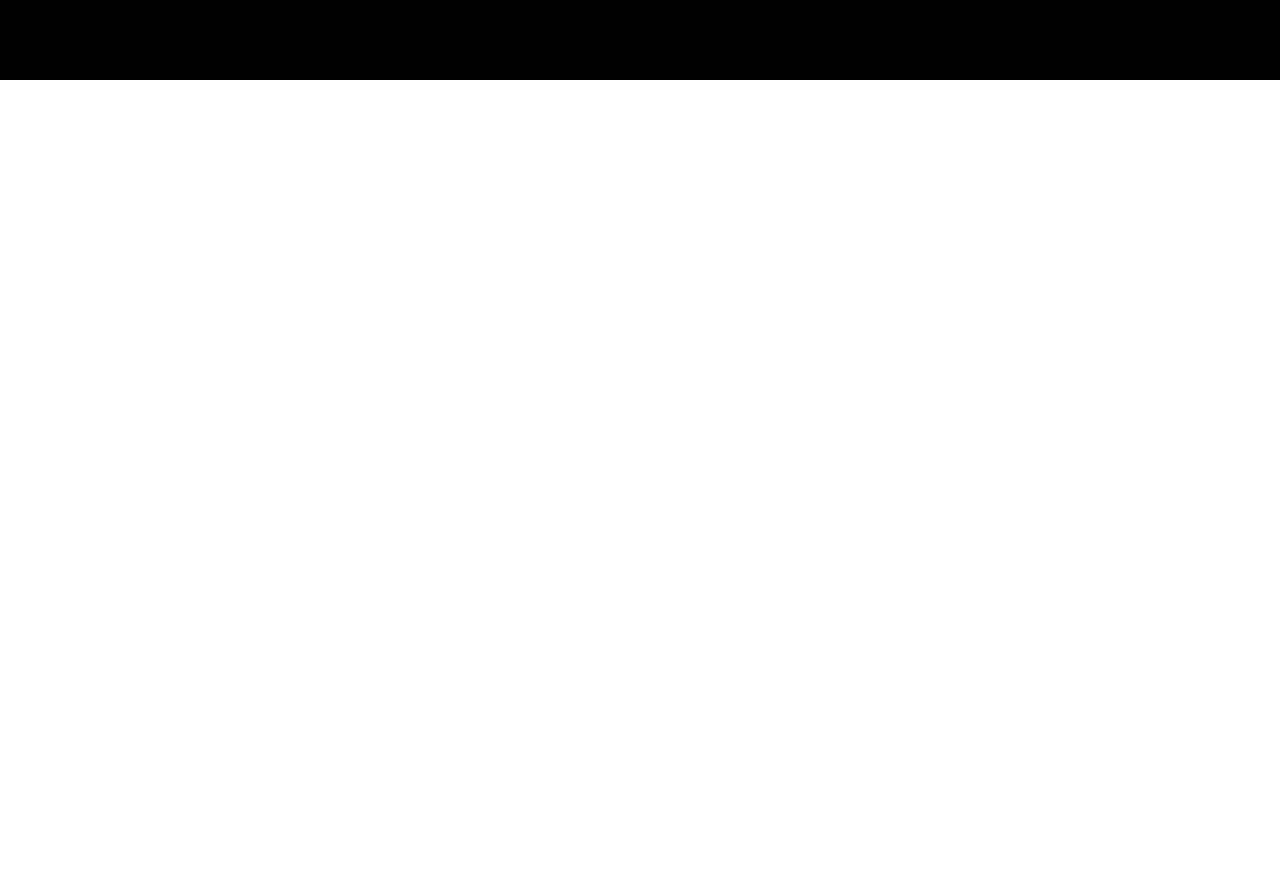
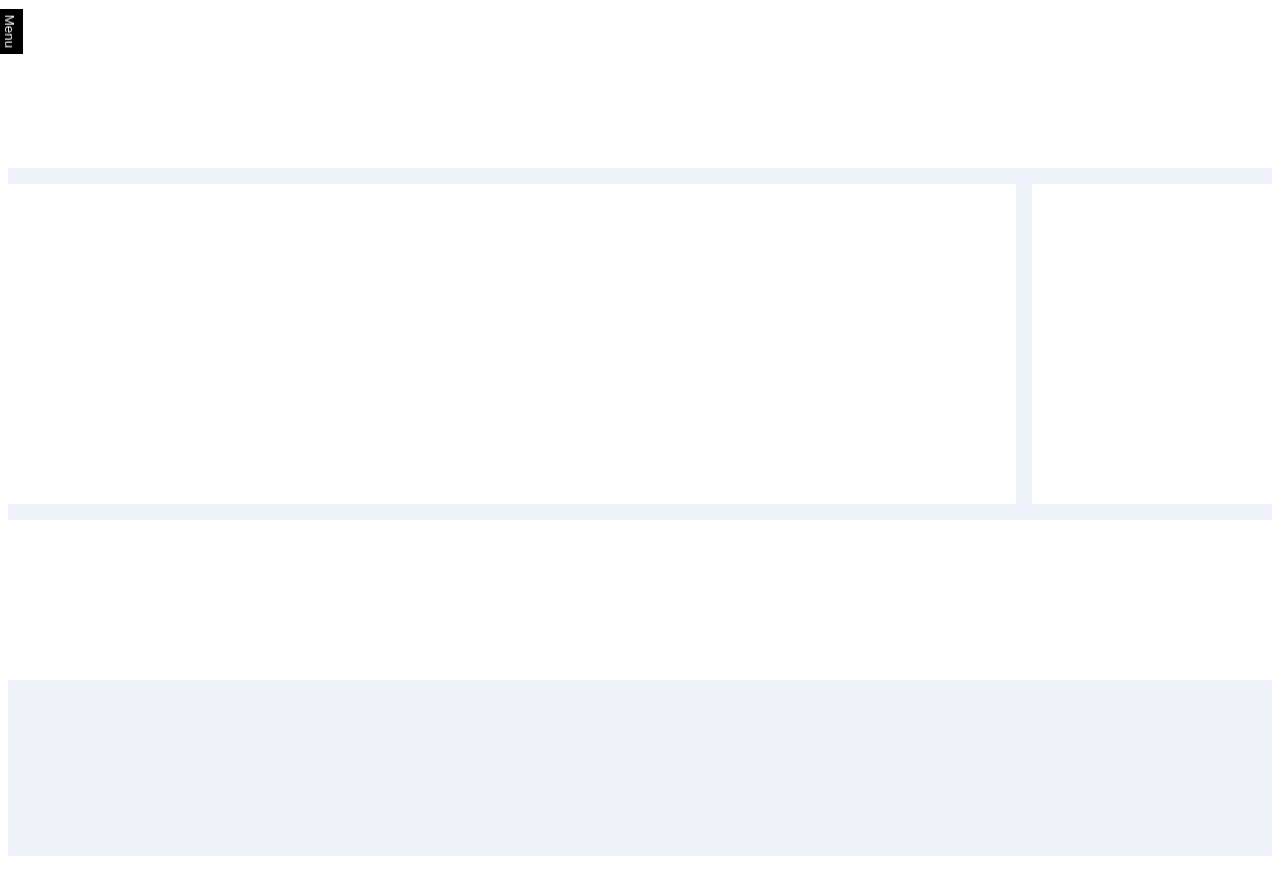
Before and after one commit to Adilet312/ResponsiveNavigation, a React app: page / in a window 1280 px wide. Shown: the top 894 px of the page. After the commit the page ends 864 px from the top, so only its background shows below. Built offline with nearby package versions, Linux system fonts and the light colour scheme.

Commit message:
Add menu when it clicked.

```diff
--- a/src/components/App.js
+++ b/src/components/App.js
@@ -1,15 +1,30 @@
-import React from 'react';
-import './css/app.css';
+import React, { useState } from 'react';
+import './css/App.css';
 
 
  const App = () =>{
+   const[getMenu,setMenu] = useState("site")
    return(
-<React.Fragment>
-   <header className = "header-nav"></header>
-   <main className ="container">
-
-   </main>
-</React.Fragment>
+      <React.Fragment>
+        <div className = {getMenu}>
+          <header></header>
+          <section className = "main-nav">
+              <button className = "trigger" onClick={()=>{
+                  getMenu === "site" ? setMenu("site reveal") : setMenu("site")}}>Menu</button>
+              <nav>
+                 <ul>
+                     <li><a href="#">Javascript</a></li>
+                     <li><a href="#">Python</a></li>
+                     <li><a href="#">Java</a></li>
+                     <li><a href="#">C#</a></li>
+                 </ul>
+               </nav>
+          </section>
+          <main></main>
+          <aside></aside>
+          <footer></footer>
+         </div>
+      </React.Fragment>
    )
  }
 export default App;
--- a/src/components/css/App.css
+++ b/src/components/css/App.css
@@ -1,45 +1,72 @@
-body{
-margin:0;
-padding:0;
-background:#fff;
+
+
+/*Layout page*/
+header{
+  grid-area: header;
+  background:#fff;
 }
-.header-nav{
-  width:100%;
-  background: black;
-  height:5em;
-  position:fixed;
-  margin:0px;
+main{
+  grid-area: main;
+  background:#fff;
 }
-.container{
-  display:grid;
-  grid-template-columns: 1fr;
-  grid-template-rows: minmax(5em,auto) minmax(13.6em,auto) minmax(54.4em,auto) minmax(17em,auto) minmax(27em,auto) minmax(4em,auto);
-  grid-gap: 1em;
-  grid-template-areas:
-  "row-first"
-  "row-second"
-  "row-third-products"
-  "row-fourth"
-  "row-fifth"
-  "row-sixth";
+aside{
+  grid-area:aside;
+  background:#fff;
+}
+footer{
+  grid-area:footer;
+  background:#fff;
+}
+@media screen and (min-width:19em){
+  .site{
+    margin: 0 auto;
+    background:#eff3f9;
+    display: grid;
+    grid-template-rows: minmax(10em,auto) minmax(20em,auto) minmax(10em,auto) minmax(auto,10em);
+    grid-template-areas:
+    "header"
+    "main"
+    "aside"
+    "footer";
+    grid-gap: 1em;
+  }
+
+
+@media screen and (min-width:60em){
+  .site{
+    display: grid;
+    grid-template-columns: auto 15em;
+    grid-template-areas:
+    "header header"
+    "main aside"
+    "footer footer";
+    grid-gap: 1em;
+  }
 
 }
+/*Navigation bar*/
 
+.main-nav{
+  position:relative;
+  grid-column: 1;
+  grid-row: 1/5;
+  background: black;
+  width:12em;
+   left:-13em;
+}
+.main-nav ul{
+  list-style: none;
+  display: flex;
+  flex-direction: column;
+  justify-content: space-between;
+  align-items: start;
 
+}
+.main-nav button{ display: block; height:2em; width:1/5em; border:0px;
+  position: fixed; left:-1em;top:1.35em; background: black; transform: rotate(90deg); color: white;}
+  nav ul li a{ text-decoration: none; color: white; font-size: 1.2em;}
+  nav ul li { margin:1em;}
 
-
-.row-sixth{
-   grid-area:row-sixth;background:black;
-   text-align: center;
-   font-size: 1em;
-   color:white;
- }
- .row-sixth a{
-   text-decoration:none;
-   color:white;
- }
- .row-sixth p{
-   font-size: 1.5em;
- }
-
-/* .row-third-products li a figure{ margin: 0px;} */
+}
+.reveal .main-nav{ left:0;}
+.reveal .trigger{left:12.6em;}
```
